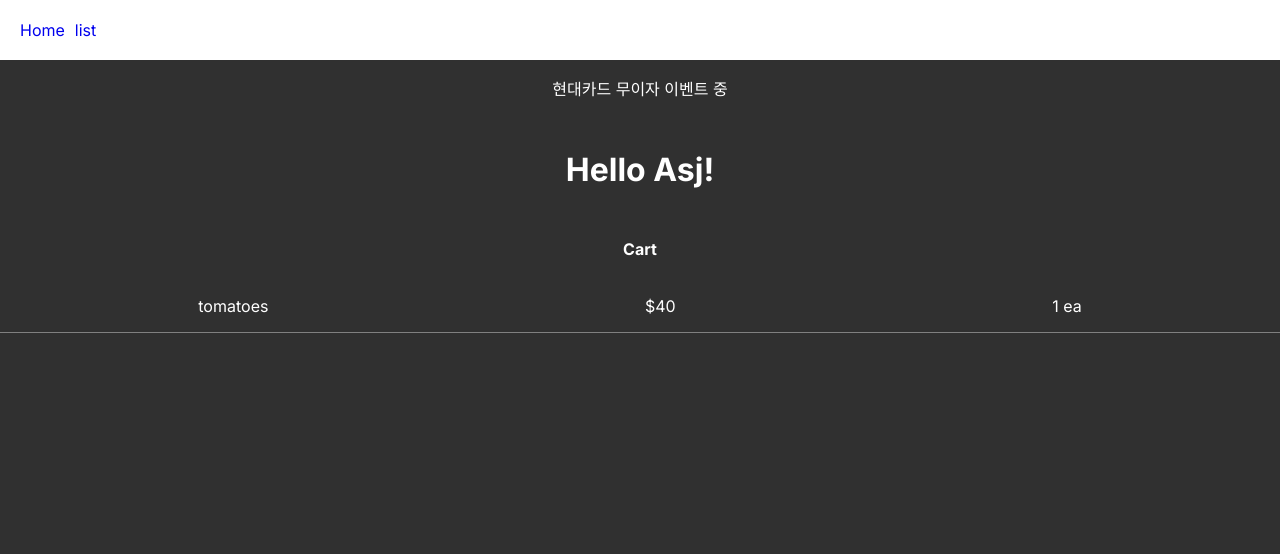
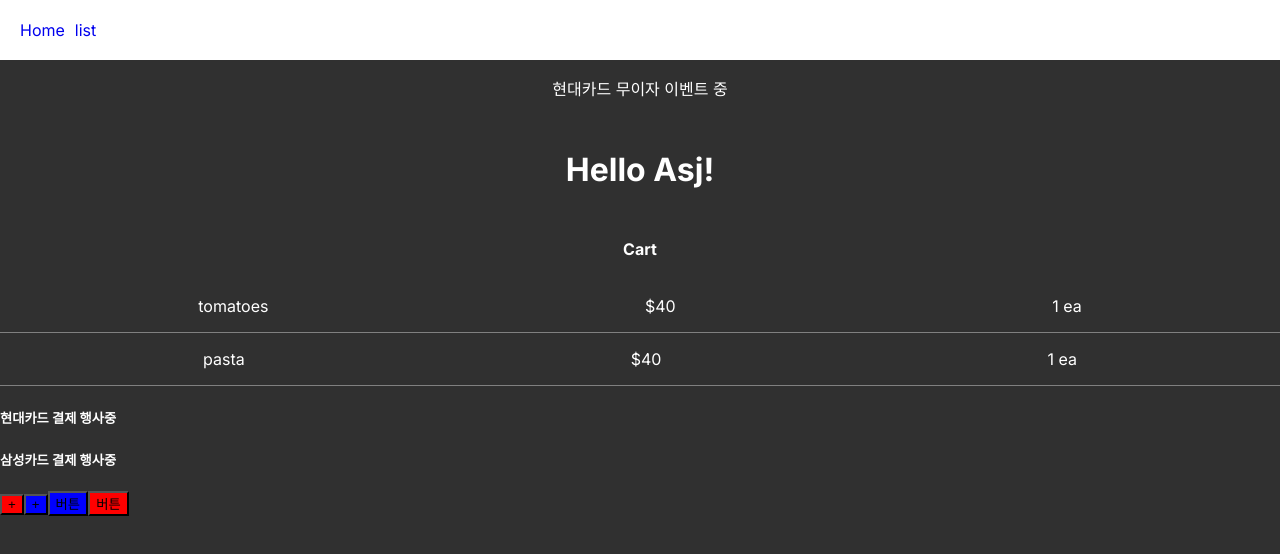
Before and after one commit to s-ja/CDAP_Next.js, a Next.js app in the folder fresh/: page /cart in a window 1280 px wide. Shown: the top 554 px of the page. Built offline with nearby package versions, Linux system fonts and the light colour scheme.

Commit message:
8강 완료

```diff
--- a/fresh/app/cart/page.tsx
+++ b/fresh/app/cart/page.tsx
@@ -7,17 +7,36 @@ export default function Cart() {
     <div>
       <Hello name={name} />
       <h4 className="title">cart</h4>
-      <CartItem cart={cart} />
+      <CartItem item={cart[0]} />
+      <CartItem item={cart[1]} />
+      <Banner content={"현대카드"} />
+      <Banner content={"삼성카드"} />
+      <Button color={"red"} />
+      <Button color={"blue"} />
+      <Btn color={"blue"} />
+      <Btn color={"red"} />
     </div>
   );
+}
+
+function Banner(props) {
+  return <h5>{props.content} 결제 행사중</h5>;
 }
 
 function CartItem(props) {
   return (
     <div className="cart_item">
-      <p>{props.cart[0]}</p>
+      <p>{props.item}</p>
       <p>$40</p>
       <p>1 ea</p>
     </div>
   );
 }
+
+function Button(props) {
+  return <button className={props.color}>+</button>;
+}
+
+function Btn(props) {
+  return <button style={{ backgroundColor: props.color }}>버튼</button>;
+}
--- a/fresh/app/globals.css
+++ b/fresh/app/globals.css
@@ -45,3 +45,10 @@ body {
   border-bottom: 1px solid grey;
   line-height: 0px;
 }
+
+.red {
+  background-color: red;
+}
+.blue {
+  background-color: blue;
+}
```
